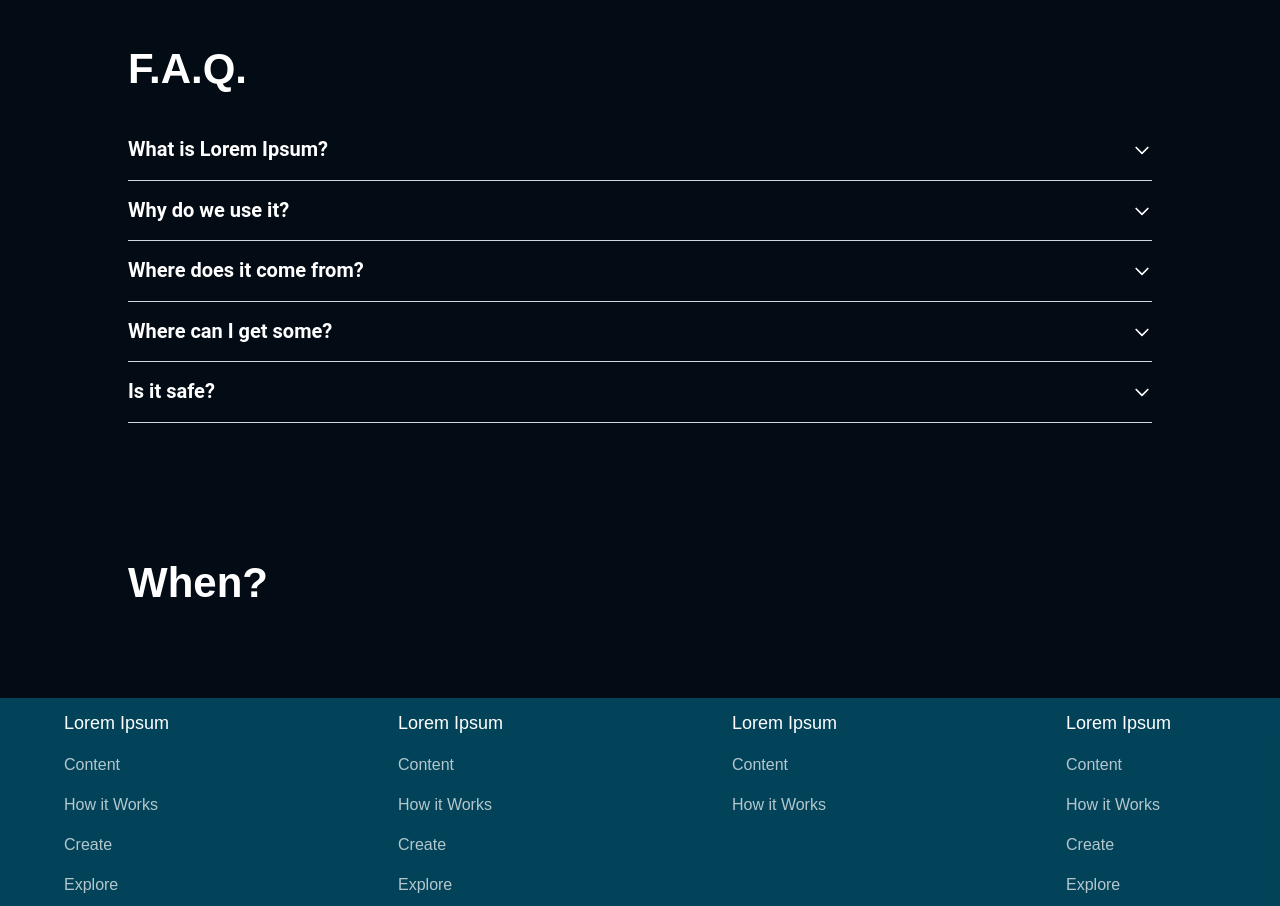
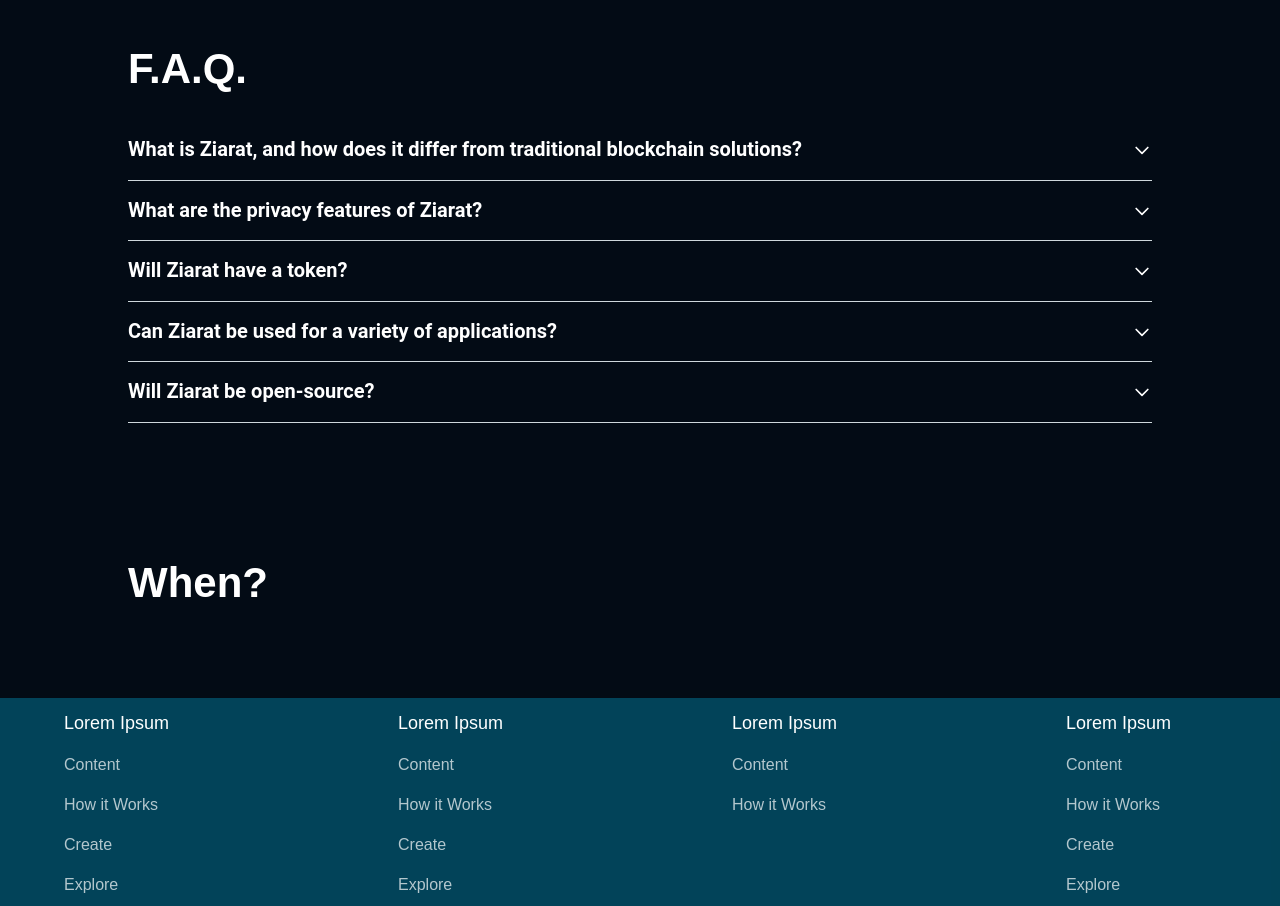
Before and after one commit to Mouazzama-dev/Ziarat, a React (Vite) app: page / in a window 1280 px wide. Shown: the part 1800-2706 px from the top of the page. Built offline with nearby package versions, Linux system fonts and the light colour scheme; no server answers.

Commit message:
revision: F.A.Q content added

```diff
--- a/src/constants/constants.tsx
+++ b/src/constants/constants.tsx
@@ -66,28 +66,28 @@ interface AccordionItem {
 export const faqData: AccordionItem[] = [
   {
     id: 1,
-    question: "What is Lorem Ipsum?",
-    answer: "Lorem Ipsum is simply dummy text of the printing and typesetting industry.",
+    question: "What is Ziarat, and how does it differ from traditional blockchain solutions?",
+    answer: "Ziarat is a groundbreaking protocol that combines state channels and zk-rollups to enhance scalability, privacy, and reduce transaction costs compared to traditional blockchain solutions",
   },
   {
     id: 2,
-    question: "Why do we use it?",
-    answer: "It is a long established fact that a reader will be distracted by the readable content of a page when looking at its layout.",
+    question: "What are the privacy features of Ziarat?",
+    answer: "Ziarat incorporates zero-knowledge proofs from zk-rollups, ensuring transaction validity without revealing sensitive data, thereby safeguarding user confidentiality.",
   },
   {
     id: 3,
-    question: "Where does it come from?",
-    answer: "Contrary to popular belief, Lorem Ipsum is not simply random text.",
+    question: "Will Ziarat have a token?",
+    answer: "We are actively working on the tokenomics of Ziarat, to drive the platform's economy and ensure early builders are supported.",
   },
   {
     id: 4,
-    question: "Where can I get some?",
-    answer: "There are many variations of passages of Lorem Ipsum available, but the majority have suffered alteration in some form.",
+    question: "Can Ziarat be used for a variety of applications?",
+    answer: "Yes, Ziarat's flexible design caters to diverse use cases, from frequent and fast interactions to less frequent settlement scenarios, making it suitable for a wide range of applications.",
   },
   {
     id: 5,
-    question: "Is it safe?",
-    answer: "Lorem Ipsum is simply dummy text of the printing and typesetting industry.",
+    question: "Will Ziarat be open-source?",
+    answer: "Yes, Ziarat will be  an open-source protocol, promoting transparency and community collaboration.",
   },
 ];
 
```
